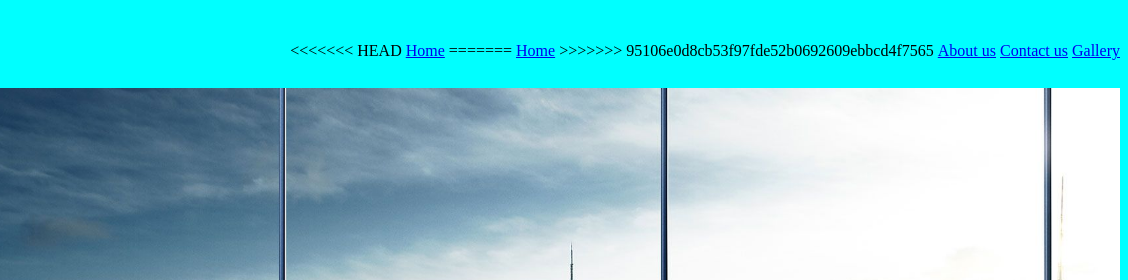
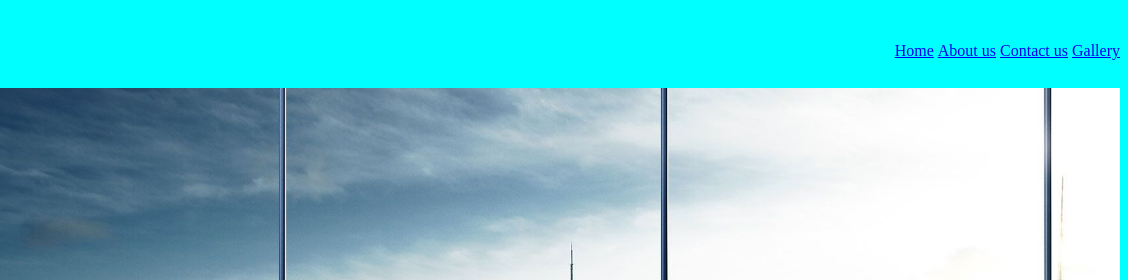
Before and after one commit to fardin17/HTML, a plain HTML site: page index.html in a window 1280 px wide. Shown: the top 280 px of the page, 152-1280 px from the left. Drawn offline with Linux system fonts and the light colour scheme.

Commit message:
Delete a line

```diff
--- a/index.html
+++ b/index.html
@@ -21,11 +21,7 @@
 				/>
 				<nav style="float: right">
 					<ul>
-<<<<<<< HEAD
 						<li style="display: inline"><a href="index.html">Home</a></li>
-=======
-						<li style="display: inline"><a href="/HTML/index.html">Home</a></li>
->>>>>>> 95106e0d8cb53f97fde52b0692609ebbcd4f7565
 						<li style="display: inline">
 							<a href="about.html" target="_blank">About us</a>
 						</li>
```
